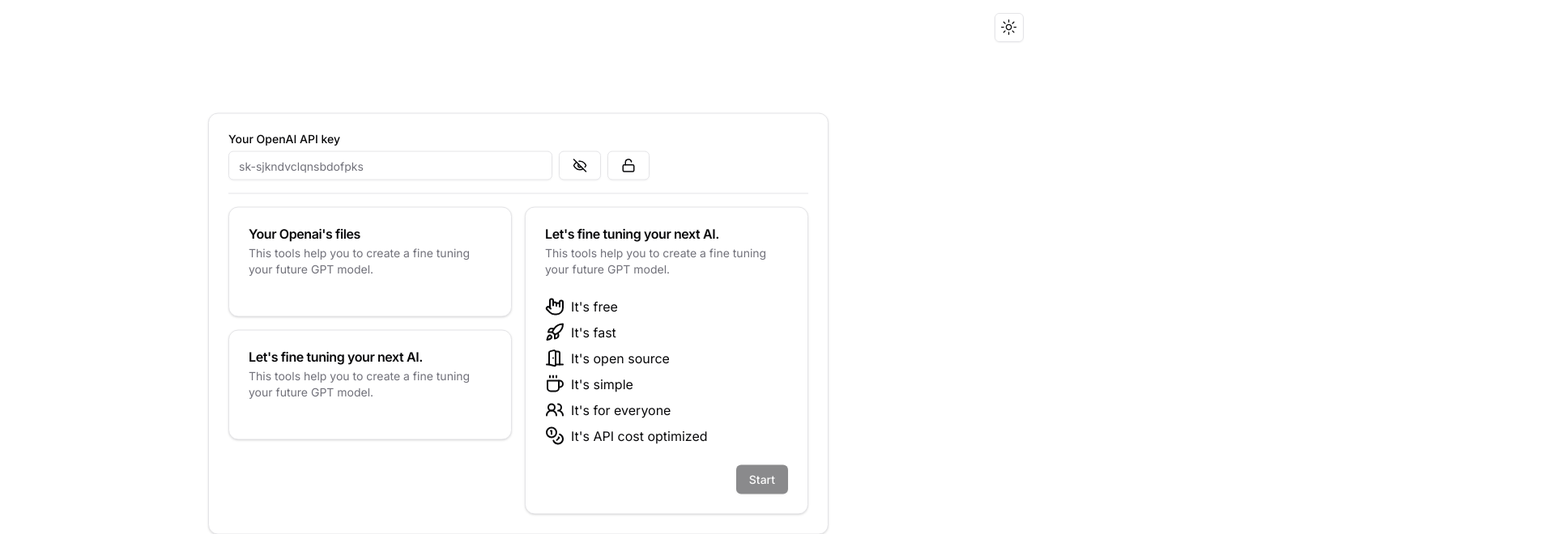
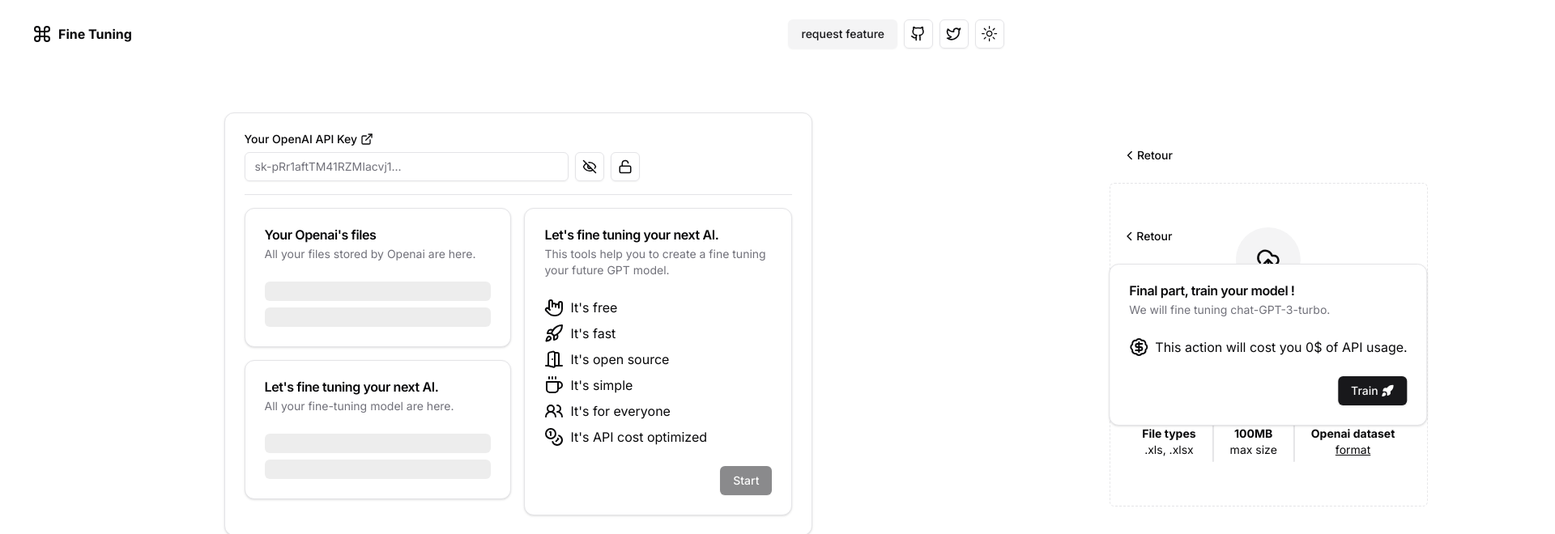
Before and after one commit to joris-delorme/fine-tuning, a Next.js app: page / in a window 1280 px wide. Shown: the top 660 px of the page at 81% size, 1920 px wide, since content can reach past the window. Built offline with nearby package versions, Linux system fonts and the light colour scheme.

Commit message:
slide effect, navbar

```diff
--- a/app/layout.tsx
+++ b/app/layout.tsx
@@ -5,6 +5,8 @@ import { Inter } from 'next/font/google'
 import { ModeToggle } from '@/components/theme/mode-toggle'
 import { Toaster } from '@/components/ui/toaster'
 import { Analytics } from '@vercel/analytics/react';
+import { Button } from '@/components/ui/button'
+import { Command, Github, Twitter } from 'lucide-react'
 
 const inter = Inter({ subsets: ['latin'] })
 
@@ -20,9 +22,26 @@ export default function RootLayout({
 }) {
   return (
     <html lang="en">
-      <body className={inter.className}>
+      <body className={`${inter.className} overflow-x-hidden`}>
         <ThemeProvider attribute="class" defaultTheme="system" enableSystem>
-          <ModeToggle />
+          <div className="absolute flex justify-between w-full px-4 sm:top-6 sm:px-10 top-4 left-0">
+            <div className="items-center space-x-2 flex">
+              <Command size={24} />
+              <p className='hidden font-bold sm:inline-block'>Fine Tuning</p>
+            </div>
+            <div className="flex gap-2">
+              <Button variant="secondary" asChild>
+                <a href="mailto:hello@jorisdelorme.fr">request feature</a>
+              </Button>
+              <Button variant="outline" size="icon" asChild>
+                <a href="https://github.com/joris-delorme" target="_blank" rel="noopener noreferrer"><Github className='h-[1.2rem] w-[1.2rem]' /></a>
+              </Button>
+              <Button variant="outline" size="icon" asChild>
+                <a href="https://twitter.com/joris_delorme_" target="_blank" rel="noopener noreferrer"><Twitter className='h-[1.2rem] w-[1.2rem]' /></a>
+              </Button>
+              <ModeToggle />
+            </div>
+          </div>
           <Toaster  />
           {children}
         </ThemeProvider>
--- a/app/page.tsx
+++ b/app/page.tsx
@@ -7,6 +7,8 @@ import { useEffect, useState } from "react"
 import OpenAI from "openai";
 import { JSONLToUploadable } from "@/lib/utils"
 import { toast } from "@/components/ui/use-toast"
+import { SlideEffect } from "@/components/slide-effect"
+import { Back } from "@/components/back"
 
 export default function Home() {
   const [JSONL, setJSONL] = useState('')
@@ -15,11 +17,9 @@ export default function Home() {
   const [apiKey, setApiKey] = useState('')
 
 
-  const train = async (apikey: string) => {
-    if (!apikey) return
-    setStep(3)
-    const openai = new OpenAI({ apiKey: apikey, dangerouslyAllowBrowser: true })
-
+  const train = async () => {
+    if (!apiKey) return
+    const openai = new OpenAI({ apiKey: apiKey, dangerouslyAllowBrowser: true })
     const file = await openai.files.create({
       file: JSONLToUploadable(JSONL),
       purpose: 'fine-tune'
@@ -43,6 +43,9 @@ export default function Home() {
       })
         .then(fineTuning => {
           console.log(fineTuning)
+          setJSON([])
+          setJSONL('')
+          setStep(0)
         })
         .catch(err => {
           toast({
@@ -50,6 +53,9 @@ export default function Home() {
             title: "An error has occurred...",
             description: err.message
           })
+          setJSON([])
+          setJSONL('')
+          setStep(0)
         })
     } else {
       console.log(fileRetreive)
@@ -60,12 +66,37 @@ export default function Home() {
     if (JSONL) setStep(2)
   }, [JSONL])
 
+  const getDir = (s: number, n: number): number => {
+    if (s < n) return 1
+    else return -1
+  }
+
   return (
-    <main className="relative px-4 py-10 min-h-screen w-screen overflow-hidden">
-      <Dashboard setStep={setStep} step={step} setApiKey={setApiKey} apiKey={apiKey} />
-      <Dataset setStep={setStep} setJSONL={setJSONL} setJSON={setJSON} step={step} />
-      <FineTuning step={step} json={JSON} train={train} />
-      <p className="absolute text-sm text-muted-foreground bottom-2 left-1/2 -translate-x-1/2">Made with the ❤️ by <a className="underline" href="http://" target="_blank" rel="noopener noreferrer">Joris Delorme</a>.</p>
+    <main className="px-4 py-20 flex flex-col justify-center items-center min-h-screen w-screen overflow-hidden">
+
+      <SlideEffect show={step === 0} defaultSlide={0}>
+        <Dashboard setStep={setStep} setApiKey={setApiKey} apiKey={apiKey} />
+      </SlideEffect>
+
+      <SlideEffect show={step === 1} direction={getDir(step, 1)} className="absolute top-1/2 left-1/2">
+        <div className="-translate-y-1/2 -translate-x-1/2 grid gap-4">
+          <Back setStep={() => setStep(0)} />
+          <Dataset setJSONL={setJSONL} setJSON={setJSON} />
+        </div>
+      </SlideEffect>
+
+      <SlideEffect show={step === 2} direction={getDir(step, 2)} className="absolute top-1/2 left-1/2">
+        <div className="-translate-y-1/2 -translate-x-1/2 grid gap-4 transition-all">
+          <Back setStep={() => {
+              setJSON([])
+              setJSONL('')
+              setStep(1)
+            }} />
+          <FineTuning json={JSON} train={train} />
+        </div>
+      </SlideEffect>
+
+      <p className="footer tall absolute bottom-2">Made with the ❤️ by <a className="underline" href="https://jorisdelorme.fr" target="_blank" rel="noopener noreferrer">Joris</a>.</p>
     </main>
   )
 }
--- a/components/dashboard.tsx
+++ b/components/dashboard.tsx
@@ -14,12 +14,13 @@ import { Label } from "@/components/ui/label"
 import { Input } from "@/components/ui/input"
 import { Separator } from "./ui/separator"
 import { useEffect, useMemo, useState } from "react"
-import { Eye, EyeOff, Lock, Trash2, Unlock } from "lucide-react"
+import { Bot, ExternalLink, Eye, EyeOff, Lock, Trash2, Unlock, UploadCloud } from "lucide-react"
 import { apiKeyRegex, cn } from "@/lib/utils"
 import OpenAI from "openai";
 import { toast } from "./ui/use-toast"
 import Loader from "./ui/loader"
 import useWindowSize from "@/hooks/useWindowSize"
+import { Skeleton } from "./ui/skeleton"
 
 interface IOpenaiFile {
     id: string,
@@ -49,7 +50,7 @@ interface IOpenaiFineTuning {
     trained_tokens: number
 }
 
-const FileRow = ({file, isLast, deleteFile}: {file: IOpenaiFile, isLast: boolean, deleteFile: (fileID: string) => Promise<void>}) => {
+const FileRow = ({ file, isLast, deleteFile }: { file: IOpenaiFile, isLast: boolean, deleteFile: (fileID: string) => Promise<void> }) => {
 
     const [isLoading, setIsLoading] = useState(false)
 
@@ -70,14 +71,14 @@ const FileRow = ({file, isLast, deleteFile}: {file: IOpenaiFile, isLast: boolean
         <>
             <div className="flex gap-2 items-center justify-between">
                 <p className="text-sm">{file.filename}</p>
-                <Button variant='ghost' className="text-destructive hover:text-destructive" onClick={() => handler()}>{isLoading ? <Loader /> : <Trash2 size={18} />}</Button>
+                <Button variant='ghost' size='icon' onClick={() => handler()}>{isLoading ? <Loader /> : <Trash2 className="text-destructive hover:text-destructive" size={18} />}</Button>
             </div>
             {isLast && <Separator />}
         </>
     )
 }
 
-const FineTuningModelRow = ({model, isLast, deleteModel}: {model: IOpenaiFineTuning, isLast: boolean, deleteModel: (fileID: string) => Promise<void>}) => {
+const FineTuningModelRow = ({ model, isLast, deleteModel }: { model: IOpenaiFineTuning, isLast: boolean, deleteModel: (fileID: string) => Promise<void> }) => {
 
     const [isLoading, setIsLoading] = useState(false)
 
@@ -100,22 +101,33 @@ const FineTuningModelRow = ({model, isLast, deleteModel}: {model: IOpenaiFineTun
                 <div className="grid gap-2">
                     <p className="text-sm">{model.fine_tuned_model}</p>
                 </div>
-                <Button variant='ghost' onClick={() => handler()}>{isLoading ? <Loader /> : <Trash2 className="text-destructive hover:text-destructive" size={18} />}</Button>
+                <Button variant='ghost' size='icon' asChild>
+                    <a href={`https://platform.openai.com/playground?model=${model.fine_tuned_model}`} target="_blank" rel="noopener noreferrer">
+                        <ExternalLink size={18} />
+                    </a>
+                </Button>
             </div>
             {isLast && <Separator />}
         </>
     )
 }
 
-export function Dashboard({ step, setStep, setApiKey, apiKey }: { step: number, setStep: React.Dispatch<React.SetStateAction<number>>, setApiKey: React.Dispatch<React.SetStateAction<string>>, apiKey: string }) {
+export function Dashboard({ setStep, setApiKey, apiKey }: { setStep: React.Dispatch<React.SetStateAction<number>>, setApiKey: React.Dispatch<React.SetStateAction<string>>, apiKey: string }) {
 
     const [showKey, setShowKey] = useState(false)
     const [lockKey, setLockKey] = useState(false)
     const [fineTuningModel, setFineTuningModel] = useState<IOpenaiFineTuning[]>([])
     const [files, setFiles] = useState<IOpenaiFile[]>([])
+    const [isLoading, setIsLoading] = useState(false)
 
     const openai = useMemo(() => {
+        setIsLoading(true)
         if (apiKeyRegex.test(apiKey)) return new OpenAI({ apiKey: apiKey, dangerouslyAllowBrowser: true })
+        else {
+            setFiles([])
+            setFineTuningModel([])
+            setIsLoading(false)
+        }
     }, [apiKey])
 
     const deleteFile = async (fileID: string) => {
@@ -137,10 +149,11 @@ export function Dashboard({ step, setStep, setApiKey, apiKey }: { step: number,
     useEffect(() => {
         const displayInfo = async () => {
             if (!openai) return
-            console.log(openai);
-
-            setFiles((await openai.files.list()).data)
-            setFineTuningModel((await openai.fineTuning.jobs.list()).data)
+            const filesResponse = (await openai.files.list()).data
+            const FTModelResponse = (await openai.fineTuning.jobs.list()).data
+            setIsLoading(false)
+            setFiles(filesResponse)
+            setFineTuningModel(FTModelResponse)
         }
         if (openai) displayInfo()
     }, [openai])
@@ -148,47 +161,83 @@ export function Dashboard({ step, setStep, setApiKey, apiKey }: { step: number,
     const { width } = useWindowSize()
 
     return (
-        <div
-            style={{ transform: step > 0 ? `translate(-${width}px, -50%)` : `translate(-50%, -50%)` }}
-            className="absolute top-1/2 left-1/2 grid gap-4 transition-all duration-500 ease-run">
-            <Card className="p-6">
+        <Card className="p-6 w-full max-w-[800px]">
             <div className="flex">
                 <div className="grid gap-2">
-                        <Label htmlFor="API_key">Your OpenAI API key</Label>
+                    <a className="flex gap-1 items-center" href="https://platform.openai.com/account/api-keys" target="_blank" rel="noopener noreferrer">
+                        <Label htmlFor="apiKey">Your OpenAI API Key</Label>
+                        <ExternalLink size={16} />
+                    </a>
                     <div className="flex gap-2">
-                            <Input disabled={lockKey} className={cn(!apiKeyRegex.test(apiKey) && apiKey ? 'border-destructive outline-destructive text-destructive' : "", "w-[400px]")} placeholder="sk-sjkndvclqnsbdofpks" type={showKey ? "text" : "password"} name="API_key" id="API_key" onChange={e => setApiKey(e.target.value)} />
-                            <Button variant="outline" onClick={() => setShowKey(old => !old)}>{showKey ? <Eye size={18} /> : <EyeOff size={18} />}</Button>
-                            <Button variant="outline" onClick={() => setLockKey(old => !old)}>{lockKey ? <Lock size={18} /> : <Unlock size={18} />}</Button>
+                        <Input disabled={lockKey} className={cn(!apiKeyRegex.test(apiKey) && apiKey ? 'border-destructive outline-destructive text-destructive' : "", "sm:w-[400px] max-w-[400px] w-full")} placeholder="sk-pRr1aftTM41RZMIacvj1..." type={showKey ? "text" : "password"} name="apiKey" id="apiKey" onChange={e => setApiKey(e.target.value)} />
+                        <Button variant="outline" size='icon' onClick={() => setShowKey(old => !old)}>{showKey ? <Eye size={18} /> : <EyeOff size={18} />}</Button>
+                        <Button variant="outline" size='icon' onClick={() => setLockKey(old => !old)}>{lockKey ? <Lock size={18} /> : <Unlock size={18} />}</Button>
                     </div>
                 </div>
             </div>
             <Separator className="my-4" />
-                <div className="flex gap-4 items-start justify-start">
-                    <div className="grid gap-4">
-                        <Card className="w-[350px]">
+            <div className="flex gap-4 items-start justify-center flex-col sm:flex-row">
+                <div className="grid gap-4 w-full">
+                    <Card>
                         <CardHeader>
                             <CardTitle>Your Openai&apos;s files</CardTitle>
-                                <CardDescription>This tools help you to create a fine tuning your future GPT model.</CardDescription>
+                            <CardDescription>All your files stored by Openai are here.</CardDescription>
                         </CardHeader>
                         <CardContent className="grid gap-2">
                             {
+                                (!apiKeyRegex.test(apiKey) || isLoading) &&
+                                <>
+                                    <Skeleton className="h-6 w-full" />
+                                    <Skeleton className="h-6 w-full" />
+                                </>
+                            }
+                            {
+                                files.length
+                                    ?
                                     files.map((file, key) => <FileRow key={key} file={file} isLast={files.length - 1 !== key} deleteFile={deleteFile} />)
+                                    : (apiKeyRegex.test(apiKey) && !isLoading) &&
+                                    <div className='flex w-full flex-col items-center group justify-center rounded-md border border-dashed py-4 px-8 text-center'>
+                                        <div className="mx-auto flex flex-col items-center justify-center text-center">
+                                            <h2 className="text-xl font-semibold">No Files</h2>
+                                            <p className="text-center text-sm font-normal leading-6 text-muted-foreground">
+                                                Start by fine tuning gpt-3-turbo.
+                                            </p>
+                                        </div>
+                                    </div>
                             }
                         </CardContent>
                     </Card>
-                        <Card className="w-[350px]">
+                    <Card>
                         <CardHeader>
                             <CardTitle>Let&apos;s fine tuning your next AI.</CardTitle>
-                                <CardDescription>This tools help you to create a fine tuning your future GPT model.</CardDescription>
+                            <CardDescription>All your fine-tuning model are here.</CardDescription>
                         </CardHeader>
                         <CardContent className="grid gap-2">
                             {
+                                (!apiKeyRegex.test(apiKey) || isLoading) &&
+                                <>
+                                    <Skeleton className="h-6 w-full" />
+                                    <Skeleton className="h-6 w-full" />
+                                </>
+                            }
+                            {
+                                fineTuningModel.length
+                                    ?
                                     fineTuningModel.map((model, key) => <FineTuningModelRow key={key} model={model} isLast={fineTuningModel.length - 1 !== key} deleteModel={cancelModel} />)
+                                    : (apiKeyRegex.test(apiKey) && !isLoading) &&
+                                    <div className='flex w-full flex-col items-center group justify-center rounded-md border border-dashed py-4 px-8 text-center'>
+                                        <div className="mx-auto flex flex-col items-center justify-center text-center">
+                                            <h2 className="text-xl font-semibold">No fine-tuning model</h2>
+                                            <p className="text-center text-sm font-normal leading-6 text-muted-foreground">
+                                                Start by fine tuning gpt-3-turbo.
+                                            </p>
+                                        </div>
+                                    </div>
                             }
                         </CardContent>
                     </Card>
                 </div>
-                    <Card className="w-[350px]">
+                <Card className="sm:max-w-[350px] w-full">
                     <CardHeader>
                         <CardTitle>Let&apos;s fine tuning your next AI.</CardTitle>
                         <CardDescription>This tools help you to create a fine tuning your future GPT model.</CardDescription>
@@ -207,6 +256,5 @@ export function Dashboard({ step, setStep, setApiKey, apiKey }: { step: number,
                 </Card>
             </div>
         </Card>
-        </div>
     )
 }
--- a/components/dataset.tsx
+++ b/components/dataset.tsx
@@ -1,14 +1,11 @@
 'use client'
 
 import FileInput from "@/components/ui/file-input";
-import { useEffect } from "react";
 import * as XLSX from 'xlsx'
-import { Back } from "./back";
 import { IMessages } from "@/types/globals";
 import { toast } from "@/components/ui/use-toast";
-import useWindowSize from "@/hooks/useWindowSize";
 
-export function Dataset({ setJSONL, setJSON, step, setStep }: { setJSONL: React.Dispatch<React.SetStateAction<string>>, setJSON: React.Dispatch<React.SetStateAction<IMessages[]>>, step: number, setStep: React.Dispatch<React.SetStateAction<number>> }) {
+export function Dataset({ setJSONL, setJSON }: { setJSONL: React.Dispatch<React.SetStateAction<string>>, setJSON: React.Dispatch<React.SetStateAction<IMessages[]>> }) {
 
   const handleFileUpload = (file: File | null) => {
     if (!file) return
@@ -62,6 +59,9 @@ export function Dataset({ setJSONL, setJSON, step, setStep }: { setJSONL: React.
         }
       }
 
+      console.log('Pass');
+
+
       const jsonData = convertToJSON(dataParse as [])
       setJSON(jsonData)
       convertToJsonL(jsonData)
@@ -91,18 +91,6 @@ export function Dataset({ setJSONL, setJSON, step, setStep }: { setJSONL: React.
     })
     setJSONL(jsonlStr)
   }
-  useEffect(() => {
-    console.log(step)
-  }, [step])
 
-  const { width } = useWindowSize()
-
-  return (
-    <div
-      style={{ transform: step > 1 ? `translate(-${width}px, -50%)` : step === 1 ? `translate(-50%, -50%)` : `translate(${width}px, -50%)` }}
-      className="absolute top-1/2 left-1/2 grid gap-4 transition-all duration-500 ease-run">
-      <Back setStep={() => setStep(0)} />
-      <FileInput onFileChange={file => handleFileUpload(file)} />
-    </div>
-  )
+  return <FileInput onFileChange={file => handleFileUpload(file)} />
 }
--- a/components/fine-tuning.tsx
+++ b/components/fine-tuning.tsx
@@ -12,27 +12,20 @@ import tokenizer from 'gpt-tokenizer'
 import { useEffect, useState } from "react"
 import { IMessages } from "@/types/globals"
 import { BadgeDollarSign, Rocket } from "lucide-react"
-import { Label } from "@/components/ui/label"
-import { Input } from "@/components/ui/input"
 import { roundNumber } from "@/lib/utils"
-import useWindowSize from "@/hooks/useWindowSize"
 
-export function FineTuning({ step, train, json }: { step: number, json: IMessages[], train: (apiKey: string) => void }) {
+export function FineTuning({ train, json }: { json: IMessages[], train: () => void }) {
     const [tokens, setTokens] = useState(0)
-    const [apiKey, setApiKey] = useState('')
 
     useEffect(() => {
         let res = 0
         json.forEach((message) => {
             res += tokenizer.encodeChat(message.messages, 'gpt-3.5-turbo').length
         })
-        setTokens(roundNumber(res, 4))
+        setTokens(res)
     }, [json])
-    const { width } = useWindowSize()
+
     return (
-        <div
-            style={{ transform: step > 2 ? `translate(-${width}px, -50%)` : step === 2 ? `translate(-50%, -50%)` : `translate(${width}px, -50%)` }}
-            className="absolute top-1/2 left-1/2 grid gap-4 transition-all duration-500 ease-run">
             <Card>
                 <CardHeader>
                     <CardTitle>Final part, train your model !</CardTitle>
@@ -41,17 +34,12 @@ export function FineTuning({ step, train, json }: { step: number, json: IMessage
                 <CardContent className="grid gap-6">
                     <div className="flex gap-2">
                         <BadgeDollarSign />
-                        <p>This action will cost you {(tokens/1000)*0.0080}$ of API usage.</p>
-                    </div>
-                    <div className="grid gap-2">
-                        <Label htmlFor="API_key">Your OpenAI API key</Label>
-                        <Input className="w-[400px]" placeholder="sk-sjkndvclqnsbdofpks" type="text" name="API_key" id="API_key" onChange={e => setApiKey(e.target.value)} />
+                        <p>This action will cost you {roundNumber((tokens/1000)*0.0080, 4)}$ of API usage.</p>
                     </div>
                 </CardContent>
                 <CardFooter className="flex justify-end">
-                    <Button className="flex gap-1 group" onClick={() => train(apiKey)}>Train <Rocket className="group-hover:translate-x-2 group-hover:-translate-y-1 transition-all fill-background" size={16} /></Button>
+                    <Button className="flex gap-1 group" onClick={() => train()}>Train <Rocket className="group-hover:translate-x-2 group-hover:-translate-y-1 transition-all fill-background" size={16} /></Button>
                 </CardFooter>
             </Card>
-        </div>
     )
 }
--- /dev/null
+++ b/components/slide-effect.tsx
@@ -0,0 +1,23 @@
+import useWindowSize from "@/hooks/useWindowSize"
+import { cn } from "@/lib/utils"
+import { useEffect, useRef, useState } from "react"
+
+export function SlideEffect({ children, show, direction=-1, className, defaultSlide=10000 }: { children: React.ReactNode, show: boolean, direction?: number, className?: string, defaultSlide?: number }) {
+
+    const ref = useRef<HTMLDivElement | null>(null)
+    const [slide, setSLide] = useState(defaultSlide)
+    const { width } = useWindowSize()
+
+    useEffect(() => {
+        if (ref.current) {
+            if (show) setSLide(0)
+            else setSLide(width/2 + ref.current?.getBoundingClientRect().width/2 + 100)
+        }
+    }, [show, width])
+
+    return (
+        <div ref={ref} style={{ transform: `translateX(${slide*direction}px)` }} className={cn(className, "transition-all ease-run duration-500")}>
+            {children}
+        </div>
+    )
+}
--- a/components/theme/mode-toggle.tsx
+++ b/components/theme/mode-toggle.tsx
@@ -17,7 +17,7 @@ export function ModeToggle() {
 
   return (
     <DropdownMenu>
-      <DropdownMenuTrigger className="fixed top-4 right-4" asChild>
+      <DropdownMenuTrigger asChild>
         <Button variant="outline" size="icon" className="z-[99]">
           <SunIcon className="h-[1.2rem] w-[1.2rem] rotate-0 scale-100 transition-all dark:-rotate-90 dark:scale-0" />
           <MoonIcon className="absolute h-[1.2rem] w-[1.2rem] rotate-90 scale-0 transition-all dark:rotate-0 dark:scale-100" />
--- /dev/null
+++ b/components/ui/skeleton.tsx
@@ -0,0 +1,15 @@
+import { cn } from "@/lib/utils"
+
+function Skeleton({
+  className,
+  ...props
+}: React.HTMLAttributes<HTMLDivElement>) {
+  return (
+    <div
+      className={cn("animate-pulse rounded-md bg-primary/10", className)}
+      {...props}
+    />
+  )
+}
+
+export { Skeleton }
--- a/styles/globals.css
+++ b/styles/globals.css
@@ -73,4 +73,10 @@
   body {
     @apply bg-background text-foreground;
   }
+
+  @media screen and (max-height: 710px) {
+    .footer {
+      position: relative!important;
+    }
+  }
 }
```
Also changed, not shown: components/ui/file-input.tsx (+32 -30 lines). Lines whose indentation alone changed are shown as unchanged.
